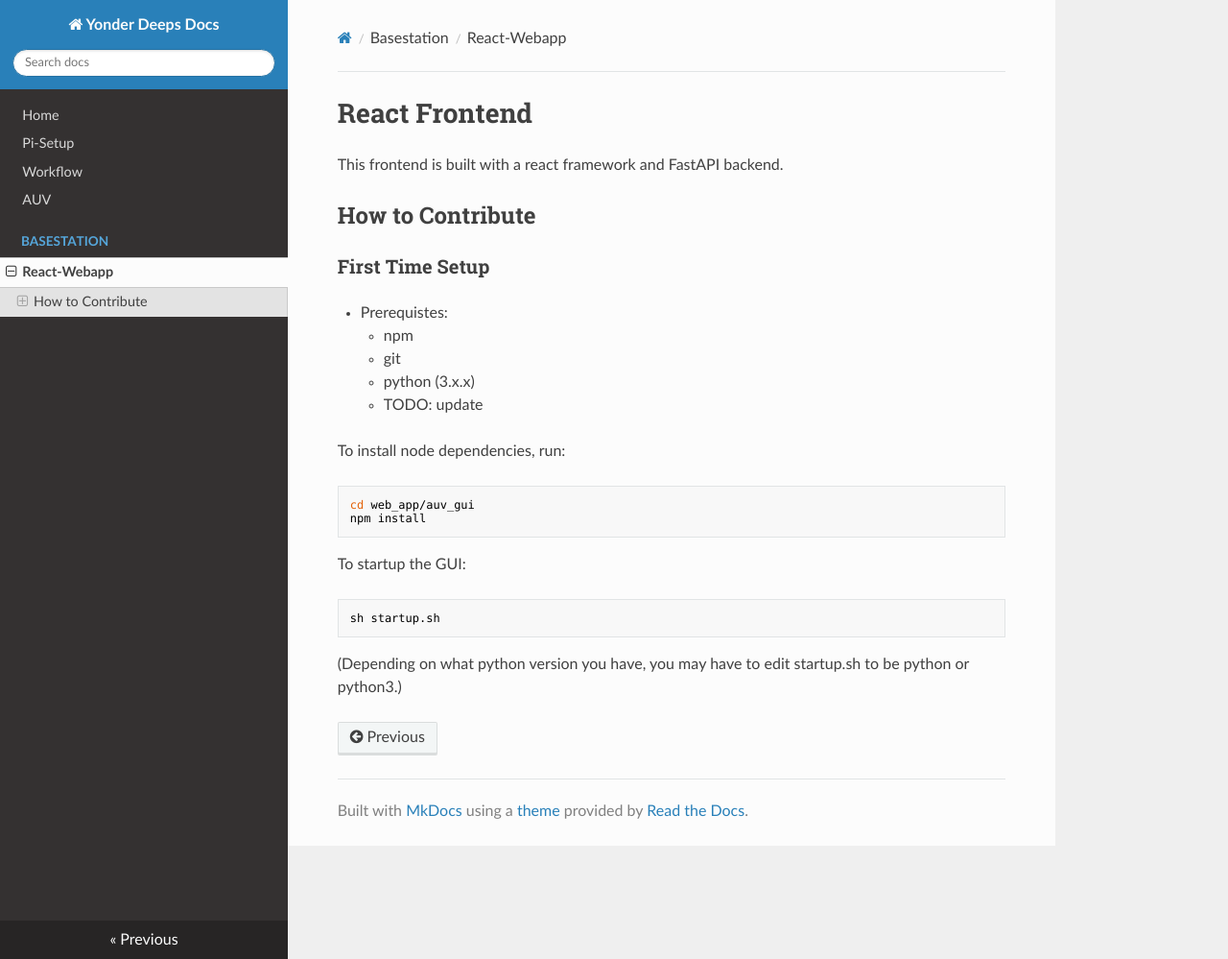
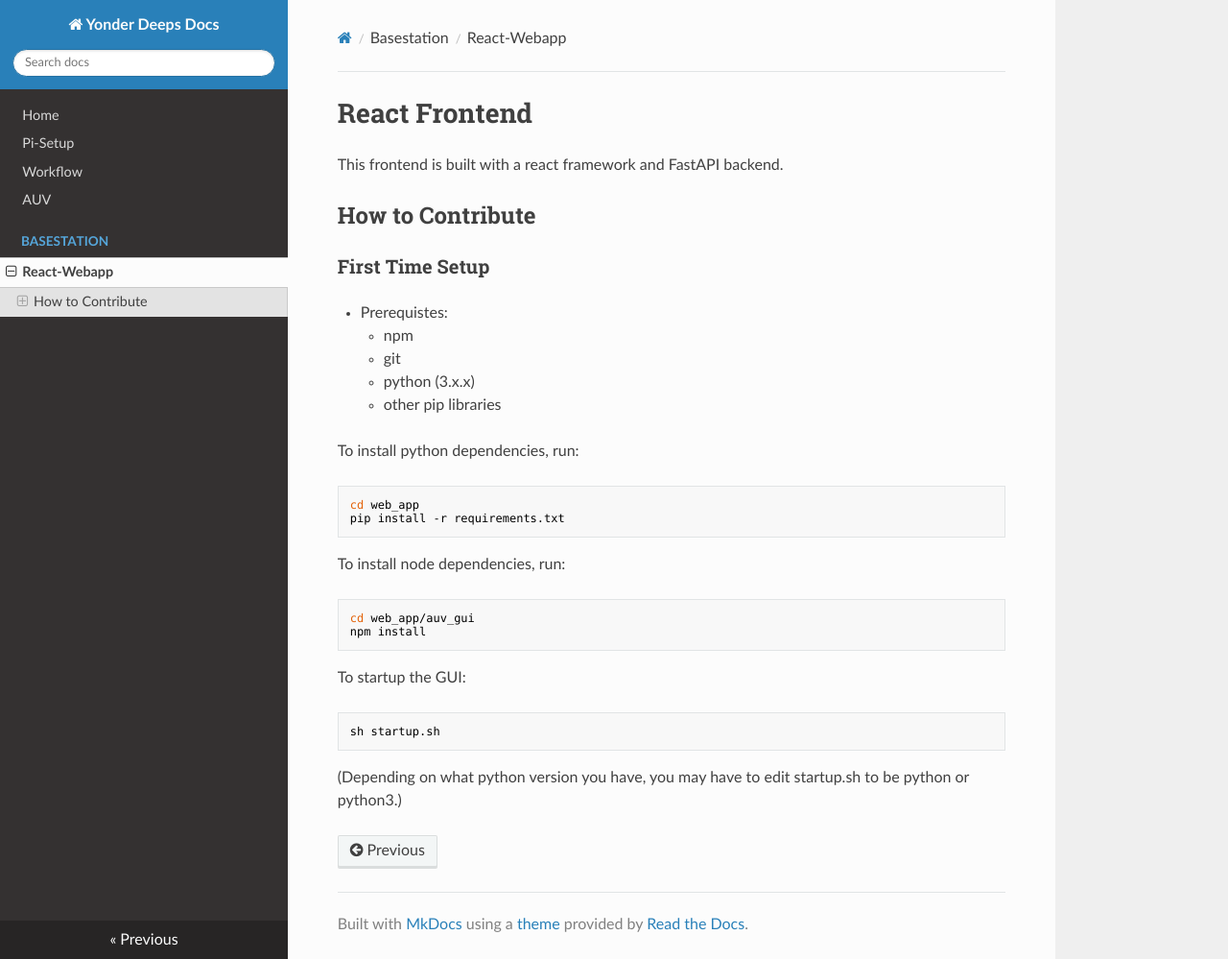
Before and after one commit to Yonder-Deep/YD-Docs, an MkDocs documentation site: the page built from docs/react_webapp.md, in a window 1280 px wide and 999 px high. Shown: the whole window at 96% size. Built offline with MkDocs 1.6.1, drawn with Linux system fonts in a browser that asks for light colours; nearby versions of some CDN libraries.

Commit message:
modified react

````diff
--- a/docs/react_webapp.md
+++ b/docs/react_webapp.md
@@ -10,7 +10,13 @@ This frontend is built with a react framework and FastAPI backend.
     - npm
     - git
     - python (3.x.x)
-    - TODO: update
+    - other pip libraries
+
+To install python dependencies, run:
+```bash
+cd web_app
+pip install -r requirements.txt
+```
 
 To install node dependencies, run:
 ```bash
````
